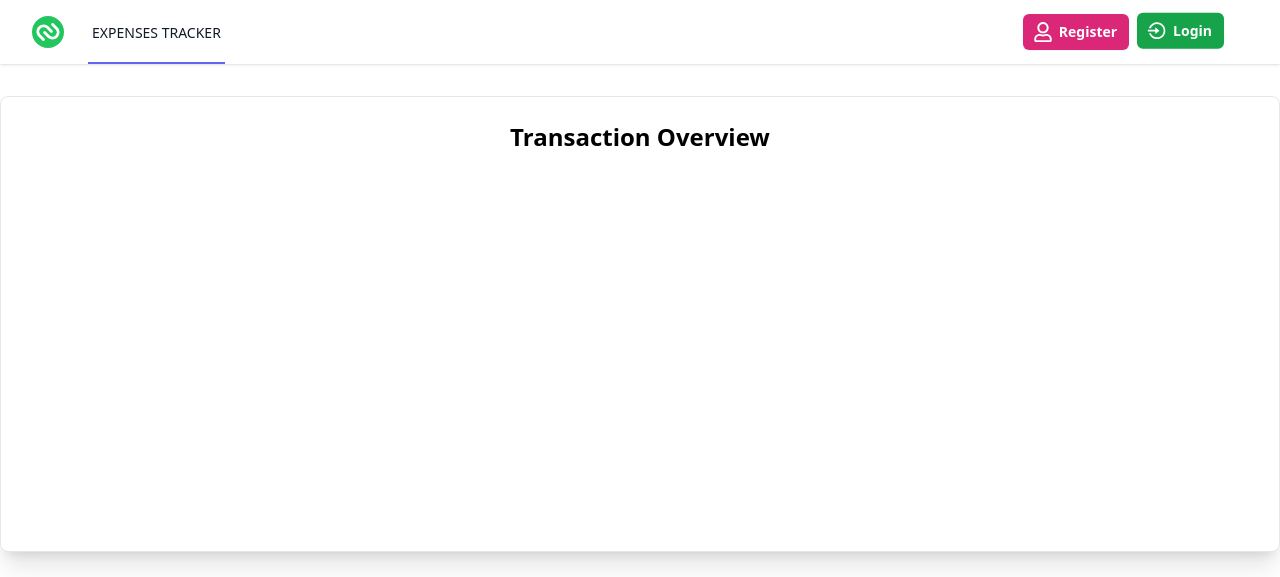
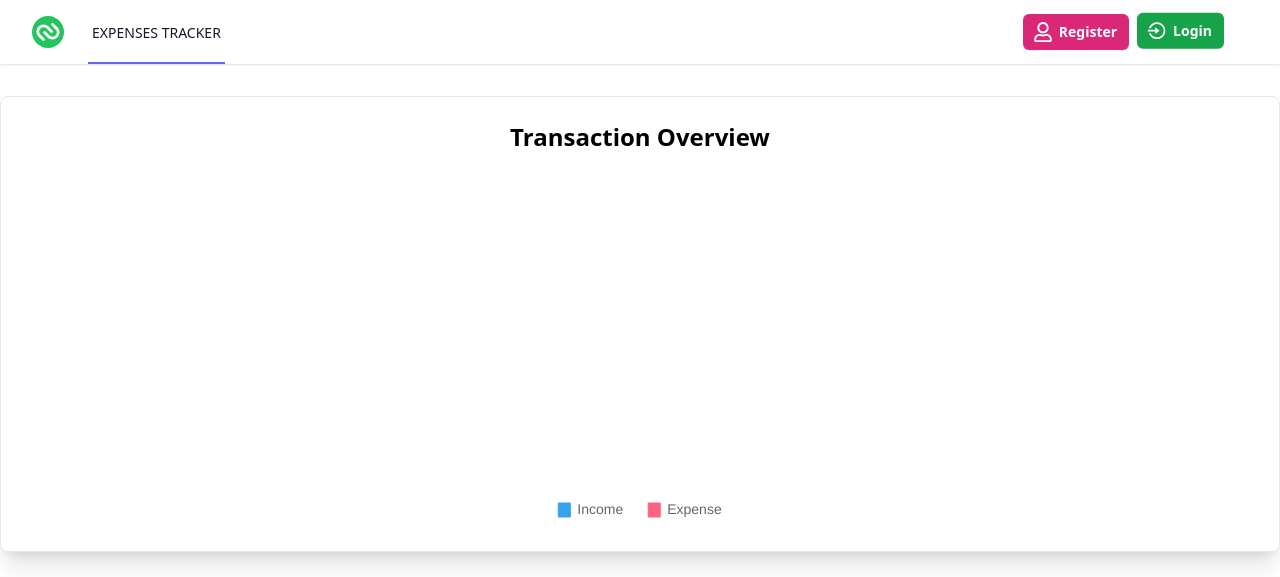
Before and after one commit to JeevaramanaG/Expense-Tracker, a React (Vite) app in the folder Frontend/: page /dashboard in a window 1280 px wide. Shown: the top 577 px of the page. Built offline with nearby package versions, Linux system fonts and the light colour scheme; no server answers.

Commit message:
dashboard completed

```diff
--- a/Frontend/src/components/Category/CategoriesList.jsx
+++ b/Frontend/src/components/Category/CategoriesList.jsx
@@ -13,6 +13,7 @@ const CategoriesList = () => {
     queryFn: listsCategoryAPI,
     queryKey: ["list-category"],
   });
+  console.log(data);
 
   // Navigation
   const navigate = useNavigate();
@@ -31,7 +32,7 @@ const CategoriesList = () => {
   const handleDelete = (id) => {
     mutateAsync(id)
       .then((data) => {
-        refetch();
+        // refetch();
       })
       .catch((err) => console.log(err));
   };
--- a/Frontend/src/components/Transactions/FilterSection.jsx
+++ /dev/null
@@ -1,101 +0,0 @@
-import React, { useState } from "react";
-import { useMutation, useQuery } from "@tanstack/react-query";
-import { FaTrash, FaEdit } from "react-icons/fa";
-
-import { ChevronDownIcon } from "@heroicons/react/24/solid";
-
-const FilterSection = () => {
-  return (
-    <div className="my-4 p-4 shadow-lg rounded-lg bg-white">
-      <div className="grid grid-cols-1 md:grid-cols-4 gap-6">
-        {/* Start Date */}
-        <input
-          type="date"
-          name="startDate"
-          className="p-2 rounded-lg border-gray-300 focus:border-blue-500 focus:ring focus:ring-blue-500 focus:ring-opacity-50"
-        />
-        {/* End Date */}
-        <input
-          type="date"
-          name="endDate"
-          className="p-2 rounded-lg border-gray-300 focus:border-blue-500 focus:ring focus:ring-blue-500 focus:ring-opacity-50"
-        />
-        {/* Type */}
-        <div className="relative">
-          <select
-            name="type"
-            className="w-full p-2 rounded-lg border-gray-300 focus:border-blue-500 focus:ring focus:ring-blue-500 focus:ring-opacity-50 appearance-none"
-          >
-            <option value="">All Types</option>
-            <option value="income">Income</option>
-            <option value="expense">Expense</option>
-          </select>
-          <ChevronDownIcon className="w-5 h-5 absolute right-2 top-1/2 transform -translate-y-1/2 text-gray-500" />
-        </div>
-        {/* Category */}
-        <div className="relative">
-          <select
-            name="category"
-            className="w-full p-2 rounded-lg border-gray-300 focus:border-blue-500 focus:ring focus:ring-blue-500 focus:ring-opacity-50 appearance-none"
-          ></select>
-          <ChevronDownIcon className="w-5 h-5 absolute right-2 top-1/2 transform -translate-y-1/2 text-gray-500" />
-        </div>
-      </div>
-      <div className="my-4 p-4 shadow-lg rounded-lg bg-white">
-        {/* Inputs and selects for filtering (unchanged) */}
-        <div className="mt-6 bg-gray-50 p-4 rounded-lg shadow-inner">
-          <h3 className="text-xl font-semibold mb-4 text-gray-800">
-            Filtered Transactions
-          </h3>
-          <ul className="list-disc pl-5 space-y-2">
-            {/* {transactions?.map((transaction) => (
-              <li
-                key={transaction.id}
-                className="bg-white p-3 rounded-md shadow border border-gray-200 flex justify-between items-center"
-              >
-                <div>
-                  <span className="font-medium text-gray-600">
-                    {new Date(transaction.date).toLocaleDateString()}
-                  </span>
-                  <span
-                    className={`ml-2 px-2 inline-flex text-xs leading-5 font-semibold rounded-full ${
-                      transaction.type === "income"
-                        ? "bg-green-100 text-green-800"
-                        : "bg-red-100 text-red-800"
-                    }`}
-                  >
-                    {transaction.type.charAt(0).toUpperCase() +
-                      transaction.type.slice(1)}
-                  </span>
-                  <span className="ml-2 text-gray-800">
-                    {transaction.category?.name} - $
-                    {transaction.amount.toLocaleString()}
-                  </span>
-                  <span className="text-sm text-gray-600 italic ml-2">
-                    {transaction.description}
-                  </span>
-                </div>
-                <div className="flex space-x-3">
-                  <button
-                    onClick={() => handleUpdateTransaction(transaction.id)}
-                    className="text-blue-500 hover:text-blue-700"
-                  >
-                    <FaEdit />
-                  </button>
-                  <button
-                    onClick={() => handleDelete(transaction._id)}
-                    className="text-red-500 hover:text-red-700"
-                  >
-                    <FaTrash />
-                  </button>
-                </div>
-              </li>
-            ))} */}
-          </ul>
-        </div>
-      </div>
-    </div>
-  );
-};
-
-export default FilterSection;
--- a/Frontend/src/components/Transactions/TransactionChart.jsx
+++ b/Frontend/src/components/Transactions/TransactionChart.jsx
@@ -1,12 +1,88 @@
 import React from "react";
+import { useQuery } from "@tanstack/react-query";
+import { Chart as ChartJS, ArcElement, Tooltip, Legend } from "chart.js";
+import { Doughnut } from "react-chartjs-2";
+import { listTransactionsAPI } from "../../services/transactions/transactionServices";
+
+ChartJS.register(ArcElement, Tooltip, Legend);
 
 const TransactionChart = () => {
+  const {
+    data: transactions,
+    isError,
+    isLoading,
+    isFetched,
+    error,
+  } = useQuery({
+    queryFn: listTransactionsAPI,
+    queryKey: ["list-transactions"],
+  });
+
+  //! calculate total income and expense
+  const totals = transactions?.reduce(
+    (acc, transaction) => {
+      if (transaction?.type === "income") {
+        acc.income += transaction?.amount;
+      } else {
+        acc.expense += transaction?.amount;
+      }
+      return acc;
+    },
+    { income: 0, expense: 0 }
+  );
+
+  //! Data structure for the chart
+  const data = {
+    labels: ["Income", "Expense"],
+    datasets: [
+      {
+        label: "Transactions",
+        data: [totals?.income, totals?.expense],
+        backgroundColor: ["#36A2EB", "#FF6384"],
+        borderColor: ["#36A2EB", "#FF6384"],
+        borderWidth: 1, // Fixed typo
+        hoverOffset: 4,
+      },
+    ],
+  };
+
+  const options = {
+    maintainAspectRatio: false,
+    plugins: {
+      legend: {
+        position: "bottom",
+        labels: {
+          padding: 25,
+          boxWidth: 12,
+          font: {
+            size: 14,
+          },
+        },
+      },
+      title: {
+        display: true,
+        text: "Income vs Expense",
+        font: {
+          size: 18,
+          weight: "bold",
+        },
+        padding: {
+          top: 10,
+          bottom: 30,
+        },
+      },
+    },
+    cutout: "70%",
+  };
+
   return (
     <div className="my-8 p-6 bg-white rounded-lg shadow-xl border border-gray-200">
       <h1 className="text-2xl font-bold text-center mb-6">
         Transaction Overview
       </h1>
-      <div style={{ height: "350px" }}>{/* <Doughnut  /> */}</div>
+      <div style={{ height: "350px" }}>
+        <Doughnut data={data} options={options} />
+      </div>
     </div>
   );
 };
--- a/Frontend/src/components/Transactions/TransactionForm.jsx
+++ b/Frontend/src/components/Transactions/TransactionForm.jsx
@@ -9,7 +9,7 @@ import {
   FaRegCommentDots,
   FaWallet,
 } from "react-icons/fa";
-import {listsCategoryAPI } from "../../services/category/categoryServices";
+import { listsCategoryAPI } from "../../services/category/categoryServices";
 import { addTransactionAPI } from "../../services/transactions/transactionServices";
 import { useNavigate } from "react-router-dom";
 import AlertMessage from "../Alert/AlertMessage";
--- a/Frontend/src/services/transactions/transactionServices.js
+++ b/Frontend/src/services/transactions/transactionServices.js
@@ -40,7 +40,7 @@ export const updateCategoryAPI = async ({ name, type, id }) => {
     },
     {
       headers: {
-        Authorization: `Bearer ${token}`,
+        Authorization: `jeeva ${token}`,
       },
     }
   );
@@ -51,7 +51,7 @@ export const updateCategoryAPI = async ({ name, type, id }) => {
 export const deleteCategoryAPI = async (id) => {
   const response = await axios.delete(`${BASE_URL}/categories/delete/${id}`, {
     headers: {
-      Authorization: `Bearer ${token}`,
+      Authorization: `jeeva ${token}`,
     },
   });
   //Return a promise
@@ -64,10 +64,10 @@ export const listTransactionsAPI = async ({
   startDate,
   endDate,
 }) => {
-  const response = await axios.get(`${BASE_URL}/transaction/lists`, {
+  const response = await axios.get(`${BASE_URL}/transaction/filter`, {
     params: { category, endDate, startDate, type },
     headers: {
-      Authorization: `Bearer ${token}`,
+      Authorization: `jeeva ${token}`,
     },
   });
   //Return a promise
```
